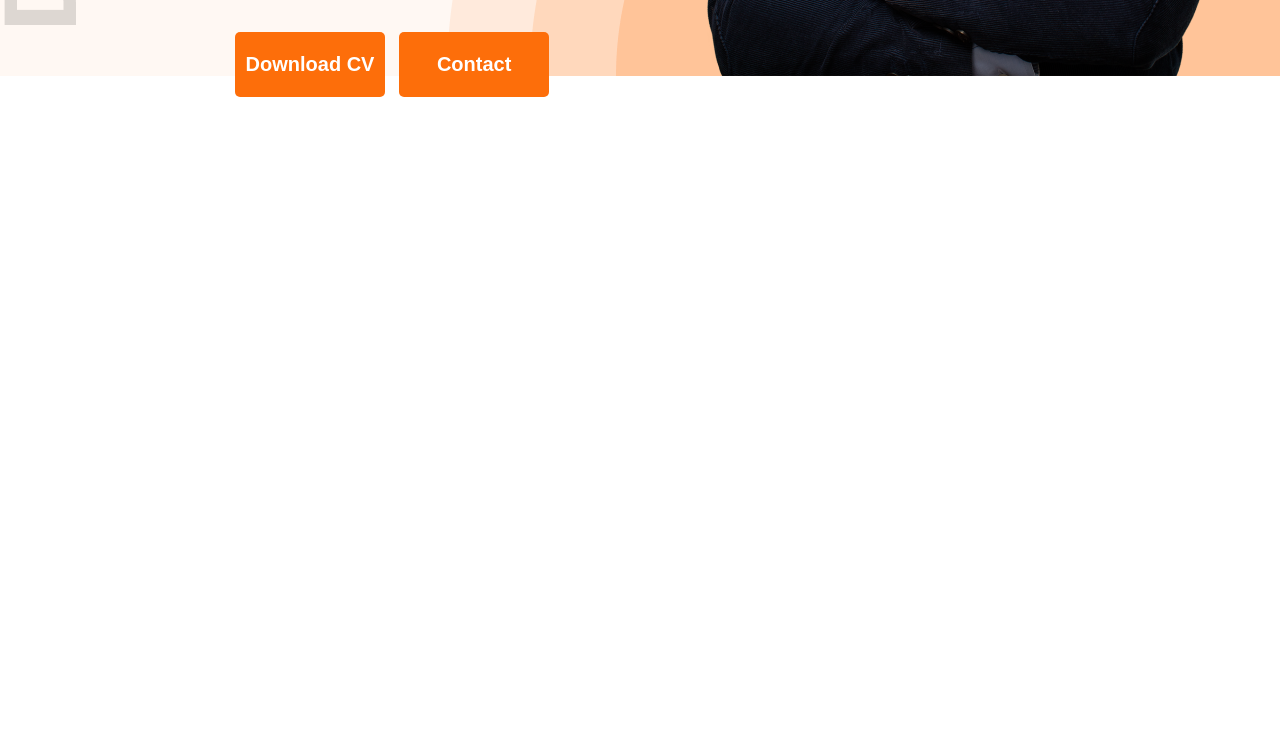
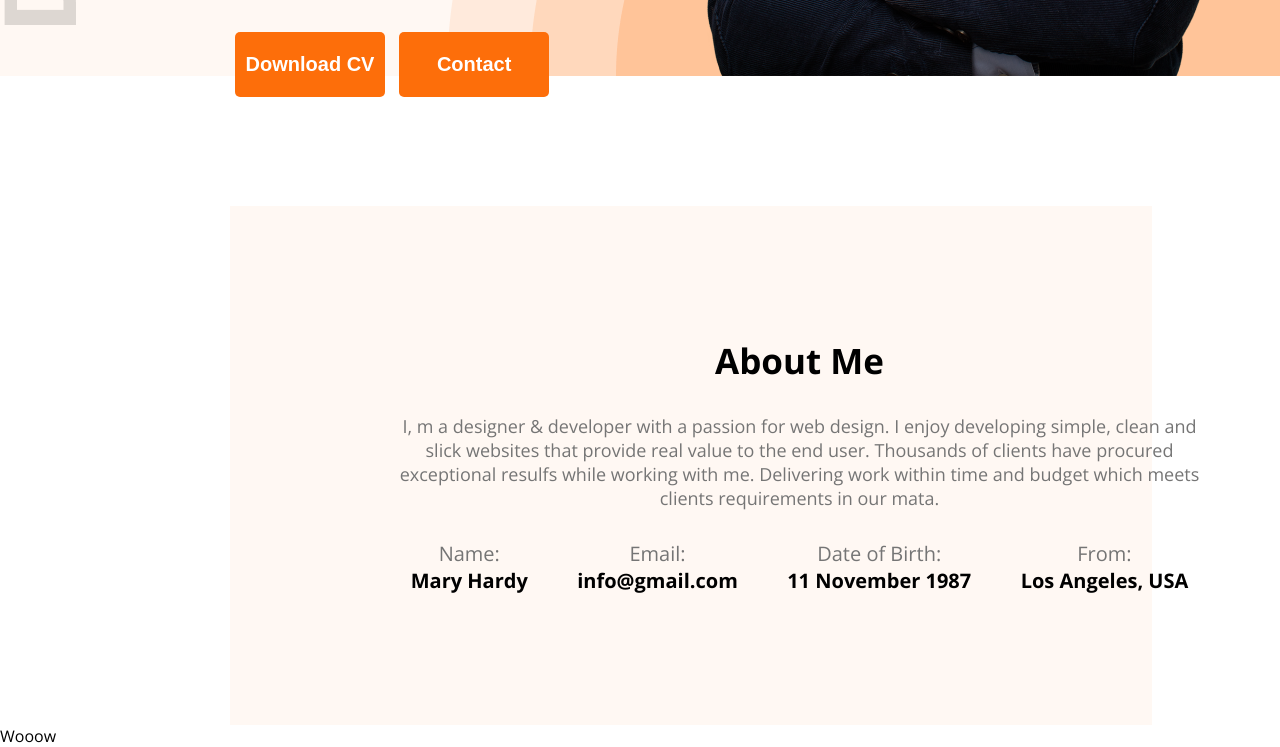
Before and after one commit to TANIM67/My-assignment-1, a plain HTML site: page index.html in a window 1280 px wide. Shown: the part 789-1536 px from the top of the page. Before the commit the page ends 891 px from the top, so only its background shows below. Drawn offline with nearby package versions, Linux system fonts and the light colour scheme.

Commit message:
Added about me

```diff
--- a/design/style.css
+++ b/design/style.css
@@ -1,3 +1,4 @@
+/* shared style */
 .open-sans{
   font-family: "Open Sans", sans-serif;
   font-optical-sizing: auto;
@@ -13,6 +14,18 @@ header{
     background-repeat: no-repeat;
     background-position: top left, bottom right;
 }
+.about-me .about-caption h2{
+    font-size: 35px;
+    font-weight: bold;
+    margin-bottom: 30px;
+}
+.about-me .about-caption p{
+    font-size: 18px;
+    color: #757575;
+    margin-bottom: 30px;
+}
+
+/* main style */
 header nav{
     display: flex;
     justify-content: space-between;
@@ -84,3 +97,35 @@ nav ul a{
     height: 676px;
     vertical-align: middle;
 }
+.about{
+    /* border: 10px solid red; */
+    margin: 130px 230px 0px 230px;
+    padding: 131px 156px 131px 156px;
+    background-color: #FFF8F3;
+    /* background-color: black; */
+    text-align: center;
+    width: 72%;
+    max-width: 1160px;
+}
+.about .about-me{
+    /* border: 10px solid red; */
+    /* background-color: white; */
+    width: 827px;
+}
+
+.about-me .about-info{
+    display: flex;
+    justify-content: space-around;
+}
+.about-me .about-info .info-card
+{
+    margin: 0px;
+    padding: 0px;
+}
+.about-me .about-info .info-card p{
+    font-size: 20px;
+    color: #757575;
+}
+.about-me .about-info .info-card h4{
+    font-size: 20px;
+}
--- a/index.html
+++ b/index.html
@@ -38,6 +38,37 @@
             </div>
         </section>
     </header>
+
+    <section class = "about">
+        <div class="about-me">
+            <div class="about-caption">
+                    <h2>About Me</h2>
+                    <p>I, m a designer & developer with a passion for web design. I enjoy developing simple, clean and slick websites that provide real value to the end user. Thousands of clients have procured exceptional resulfs while working with me. Delivering work within time and budget which meets clients requirements in our mata.</p>
+            </div>
+            <div class="about-info">
+                <div class="info-card">
+                        <p>Name:</p>
+                        <h4>Mary Hardy</h4>
+                </div>
+                <div class="info-card">
+                        <p>Email:</p>
+                        <h4>info@gmail.com</h4>
+                </div>
+                <div class="info-card">
+                        <p>Date of Birth:</p>
+                        <h4>11 November 1987</h4>
+                </div>
+                <div class="info-card">
+                        <p>From:</p>
+                        <h4>Los Angeles, USA</h4>
+                </div>
+            </div>
+        </div>
+    </section>
+
+    <section>
+        Wooow
+    </section>
 </body>
 
 </html>
```
